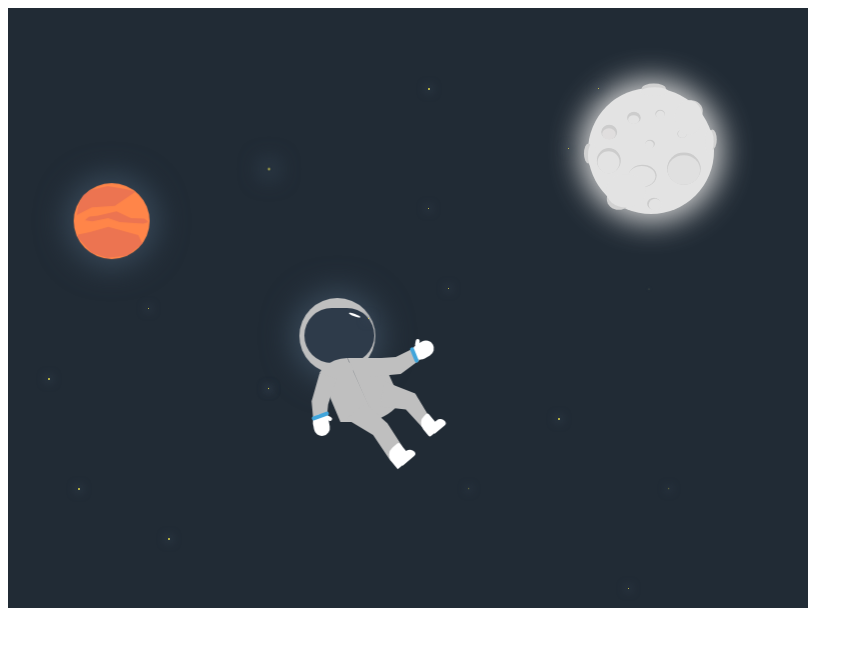
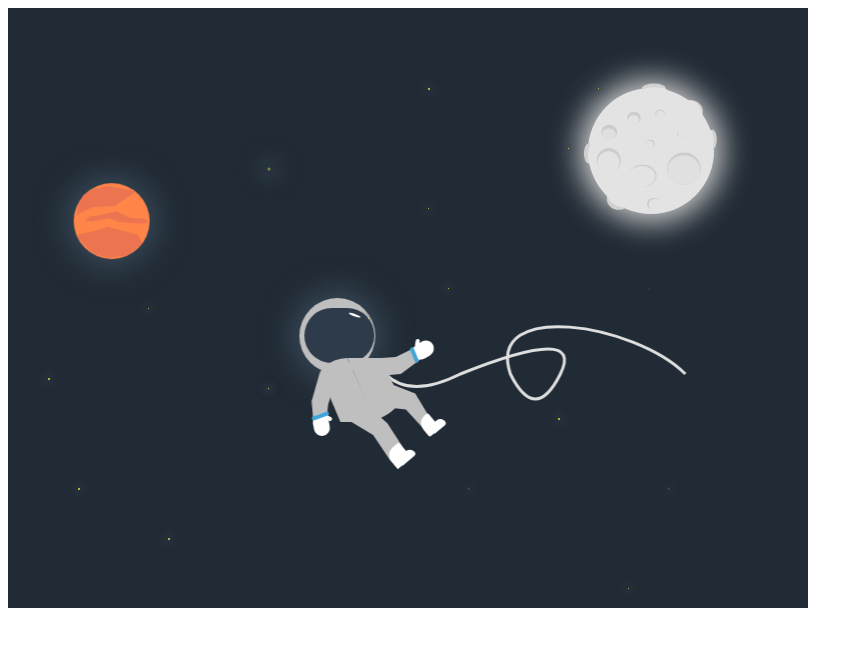
Before and after one commit to ewelina-slepko/Pure-CSS-Animation, a website: page public/index.html in a window 1280 px wide. Shown: the whole page, without its empty margins (0-863 px from the left). Drawn offline with Linux system fonts and the light colour scheme.

Commit message:
Created a rope

```diff
--- a/public/index.html
+++ b/public/index.html
@@ -40,8 +40,11 @@
                 <div class="leg">
                     <div class="shoe"></div>
                 </div>
-
             </div>
+            <svg class="space__rope" width="400" height="200">
+                <path d="M 50 100 Q 75 125 125 100 Q 250 50 225 100 Q 200 150 175 100 C 150 25 300 50 350 100"
+                    fill="transparent" stroke="#dedede" stroke-width="3" />
+            </svg>
             <div class="space__planet">
                 <div class="upper_shades"></div>
                 <div class="lower_shades"></div>
--- a/public/sass/main.scss
+++ b/public/sass/main.scss
@@ -50,6 +50,8 @@
     }
 
     &__little__boy__trunk {
+        position: absolute;
+        z-index: 2;
         top: 356px;
         left: 334px;
         width: 63px;
@@ -61,6 +63,8 @@
     }
 
     &__little__boy__trunk__shadow {
+            position: absolute;
+            z-index: 2;
             top: 356px;
             left: 300px;
             width: 63px;
@@ -159,6 +163,7 @@
         left: 300px;
         animation: spaceMonster 30s linear infinite;
 
+
         div:before {
             top: -90px;
             left: -14px;
@@ -250,6 +255,14 @@
             border-radius: 100px;
             transform: rotate(-22deg);
         }
+    }
+
+    &__rope {
+        position: absolute;
+        z-index: 1;
+        animation: spaceMonster 30s linear infinite;
+        top: 272px;
+        left: 322px;
     }
 
     &__planet{
```
Also changed, not shown: public/css/style.css.
